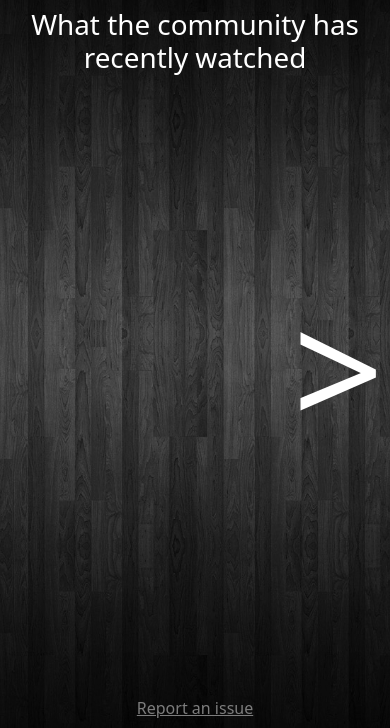
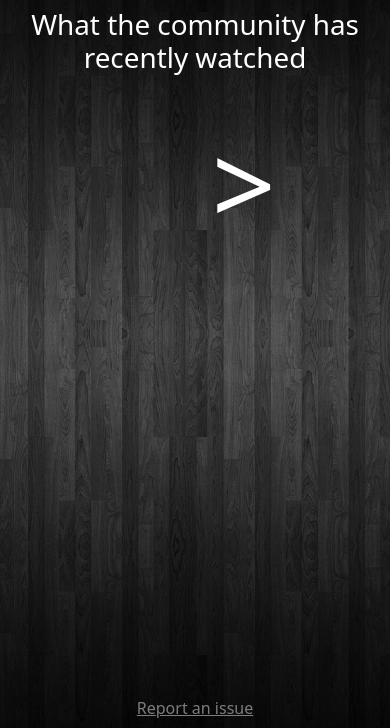
Before and after one commit to Tonin386/moviedirectory, a Django app: page / in a window 390 px wide. Shown: the part 92-820 px from the top of the page. Run offline with Django 3.2, Linux system fonts and the light colour scheme; the visitor is signed in with stand-in values (Sample User, id 1); data that the repository does not hold is empty; parts of the project's set-up code (start-up, migrations or seed data) failed here and were passed over; some libraries are stand-ins or nearby versions.

Commit message:
Fixed mobile navigation

```diff
--- a/main/templates/index.html
+++ b/main/templates/index.html
@@ -8,7 +8,7 @@
 <h1 class="text-center text-light mt-2">{% trans "What the community has recently watched" %}</h1>
 
 
-<div class="row col-md-12 align-items-center justify-content-lg-center">
+<div class="row g-0 col-md-12 align-items-center justify-content-lg-center">
   <div class="row text-center infinite-x mt-3" id="autoscrollList">
     {% for movie in community %}
     <div class="mt-5 col-xl-3 col-lg-6 infinite-x-child mypx-5 m-auto">
@@ -32,10 +32,17 @@
     </div>
     {% endfor %}
   </div>
+
 </div>
 
-<button class="nav-button left" onclick="scrollWatchListLeft()" id="leftButton"> < </button>
-<button class="nav-button right" onclick="scrollWatchListRight()" id="rightButton"> > </button>
+<div class="row g-0 justify-content-center">
+  <div class="col-3">
+    <button class="nav-button left m-auto" onclick="scrollWatchListLeft()" id="leftButton"> < </button>
+  </div>
+  <div class="col-3">
+    <button class="nav-button right m-auto" onclick="scrollWatchListRight()" id="rightButton"> > </button>
+  </div>
+</div>
 
 <div class="row justify-content-center text-center g-0">
   {% if page > 1 %}
--- a/main/templates/pages/user_watchlist.html
+++ b/main/templates/pages/user_watchlist.html
@@ -63,8 +63,8 @@
 
 <div class="row text-center infinite-x mt-3" id="watchlist">
 	{% for movie in movies %}
-	<div class="infinite-x-child col-xl-2">
-		<div class="card bg-dark text-light mx-auto mb-2">
+	<div class="infinite-x-child col-xl-2 mypx-5">
+		<div class="card bg-dark text-light mx-auto mb-2 mymx-5">
 			<img src="{{ movie.movie.poster }}" alt="{{ movie.movie.title }}" class="img-fluid card-img">
 			<div class="card-img-overlay">
 				<a href="{% url 'watchedmovie-detail' pk=movie.pk %}" class="stretched-link"></a>
@@ -98,6 +98,7 @@
 <button class="nav-button left" onclick="scrollWatchListLeft()" id="leftButton"> < </button>
 <button class="nav-button right" onclick="scrollWatchListRight()" id="rightButton"> > </button>
 
+
 {% endif %}
 
 {% endblock %}
--- a/main/templates/pages/watchlist.html
+++ b/main/templates/pages/watchlist.html
@@ -94,6 +94,7 @@
 <button class="nav-button left" onclick="scrollWatchListLeft()" id="leftButton"> < </button>
 <button class="nav-button right" onclick="scrollWatchListRight()" id="rightButton"> > </button>
 
+
 <div class="col-xl-2 text-center m-auto mt-5">
 	<a href="{% url 'movielist' %}" class="btn btn-success"><i class="fa fa-plus"></i> {% trans "Add a movie to my watchlist" %}</a>
 </div>
--- a/static/css/style.css
+++ b/static/css/style.css
@@ -146,6 +146,7 @@ h1.text-light {
   display: block;
   margin: auto;
   overflow: hidden;
+  position: relative;
 }
 
 .infinite-x-child {
@@ -163,21 +164,20 @@ h4.card-title {
 
 .nav-button {
   display: block;
-  position: absolute;
-  top: 40%;
   background: transparent;
   border: none;
   color: white;
-  font-size: 10em;
+  font-size: 7em;
+  padding: 0;
+  margin: 0;
 }
 
 .nav-button.left {
-  left: 0;
   display: none;
 }
 
 .nav-button.right {
-  right: 0;
+  right: -45%;
 }
 
 @media screen and (min-width: 1200px) {
```
